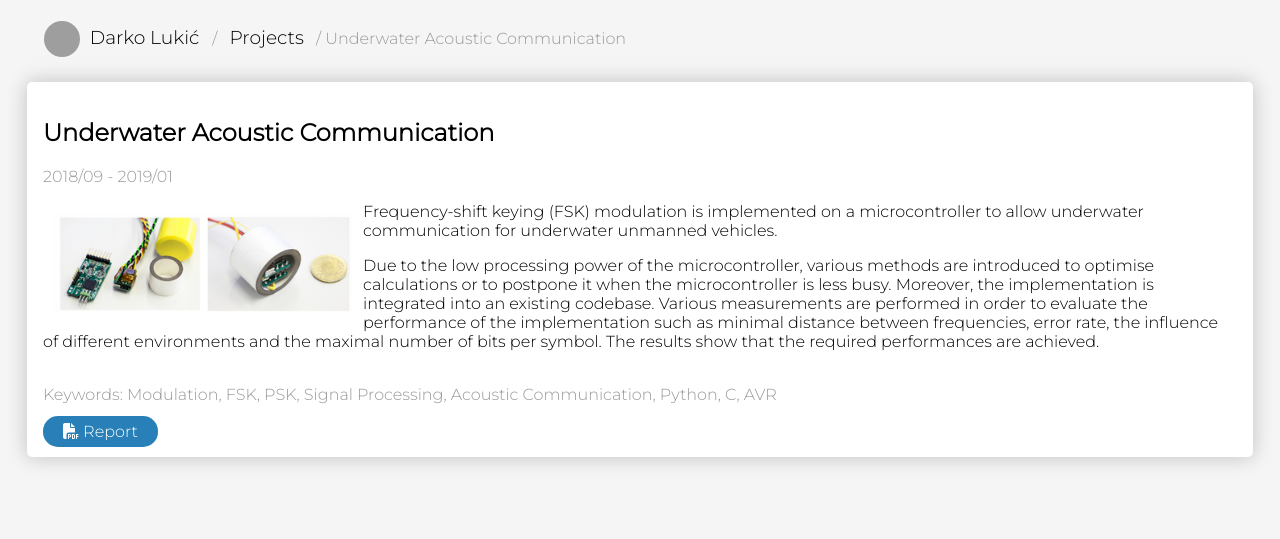
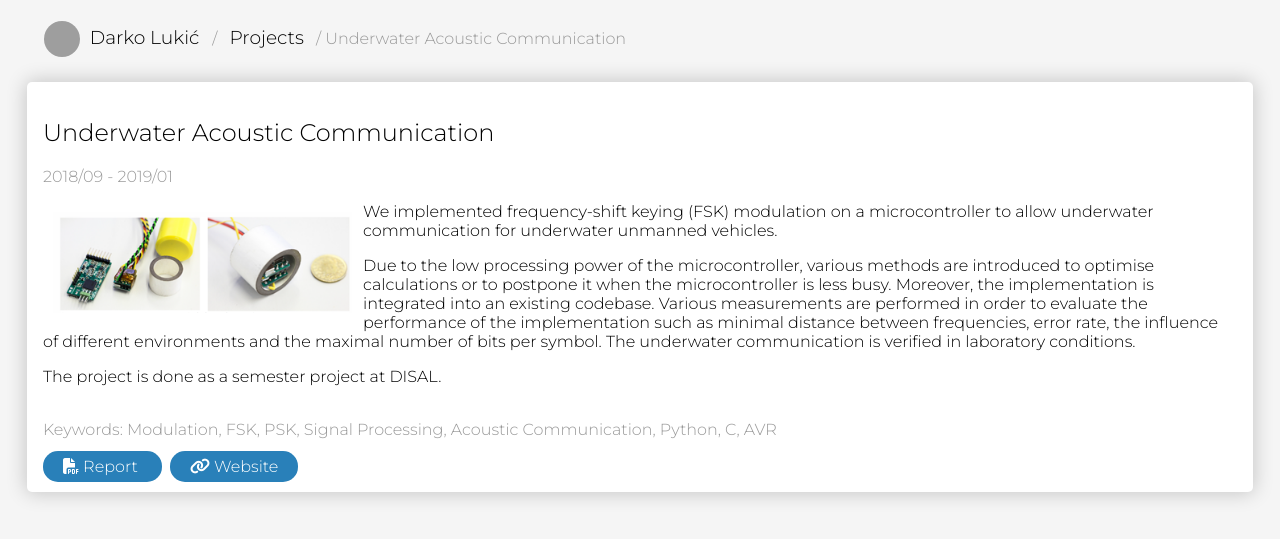
Before and after one commit to lukicdarkoo/lukic.io, a Jekyll site: the page built from _projects/underwater-acoustic-communication.md, in a window 1280 px wide. Shown: the top 539 px of the page. Built offline with Jekyll 4.4.1, drawn with Linux system fonts in a browser that asks for light colours; nearby versions of some CDN libraries; grey boxes are pictures that could not be loaded.

Commit message:
Add more projects

```diff
--- a/_layouts/default.html
+++ b/_layouts/default.html
@@ -16,12 +16,11 @@
     .project-list {
         display: flex;
         flex-wrap: wrap;
-        justify-content: space-evenly;
+        justify-content: center;
     }
 
     .project-item {
         max-width: 390px;
-        overflow: hidden;
     }
 
     .project-item h2 {
@@ -50,10 +49,16 @@
     }
 
     .project-item img {
+        object-fit: contain;
         width: 100%;
-        height: 30%;
-        object-fit: cover;
+        height: 100%;
         transition: transform .5s ease;
+    }
+
+    .project-item .image-container {
+        overflow: hidden;
+        width: 100%;
+        height: 180px;
     }
 
     .project-item img:hover {
@@ -97,6 +102,7 @@
     .project .keywords {
         padding: 18px 0;
         color: #999;
+        clear: both;
     }
 
     .project .period {
@@ -107,6 +113,10 @@
         margin: 10px;
         float: left;
         max-width: 300px;
+    }
+
+    .project h1 {
+        font-weight: normal;
     }
 
     @media (max-width: 600px) {
--- a/_projects/underwater-acoustic-communication.md
+++ b/_projects/underwater-acoustic-communication.md
@@ -5,14 +5,17 @@
 tags: academic, medium
 report: /files/Underwater_Acoustic_Communication.pdf
 keywords: [ Modulation, FSK, PSK, Signal Processing, Acoustic Communication, Python, C, AVR ]
+website: https://disalw3.epfl.ch/teaching/student_projects/ay_2018-19/ws/DISAL-SP124_summary.pdf
 ---
 
 <img src="/images/transducer_and_hydrophone.png" />
-Frequency-shift keying (FSK) modulation is implemented on a microcontroller to allow underwater communication for underwater unmanned vehicles.
+We implemented frequency-shift keying (FSK) modulation on a microcontroller to allow underwater communication for underwater unmanned vehicles.
 
 <!--more-->
 
 Due to the low processing power of the microcontroller, various methods are introduced to optimise calculations or to postpone it when the microcontroller is less busy.
 Moreover, the implementation is integrated into an existing codebase.
 Various measurements are performed in order to evaluate the performance of the implementation such as minimal distance between frequencies, error rate, the influence of different environments and the maximal number of bits per symbol.
-The results show that the required performances are achieved.
+The underwater communication is verified in laboratory conditions.
+
+The project is done as a semester project at <a href="https://www.epfl.ch/labs/disal/">DISAL</a>.
```
Also changed, not shown: _layouts/collection.html (+5 -3 lines), _projects/spesdriver-online-learning-platform.md (+3 -2 lines), _projects/spesrobo-robotic-prototyping-platform.md (added, +22 -0 lines), _projects/walking-controller-for-three-link-2d-biped.md (added, +19 -0 lines), images/legged_robot.gif (added), images/spesrobo.png (added).
